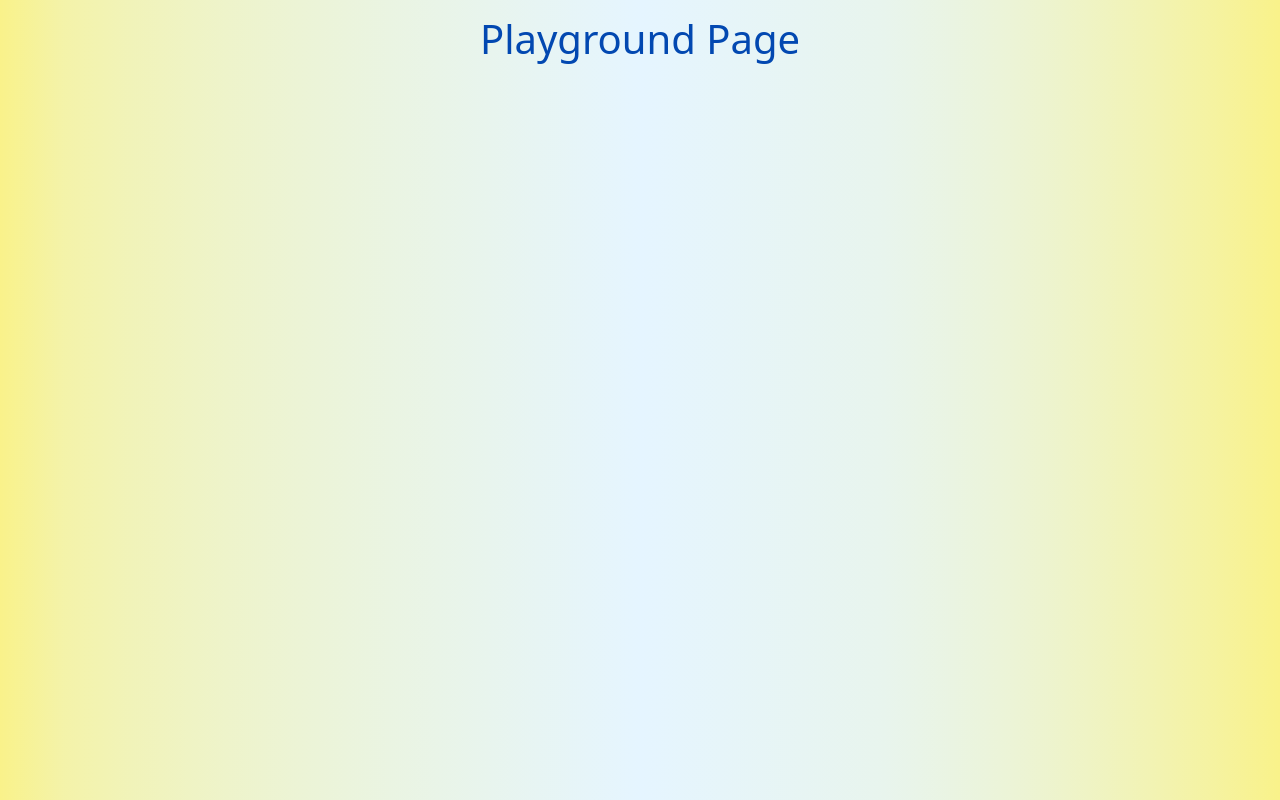
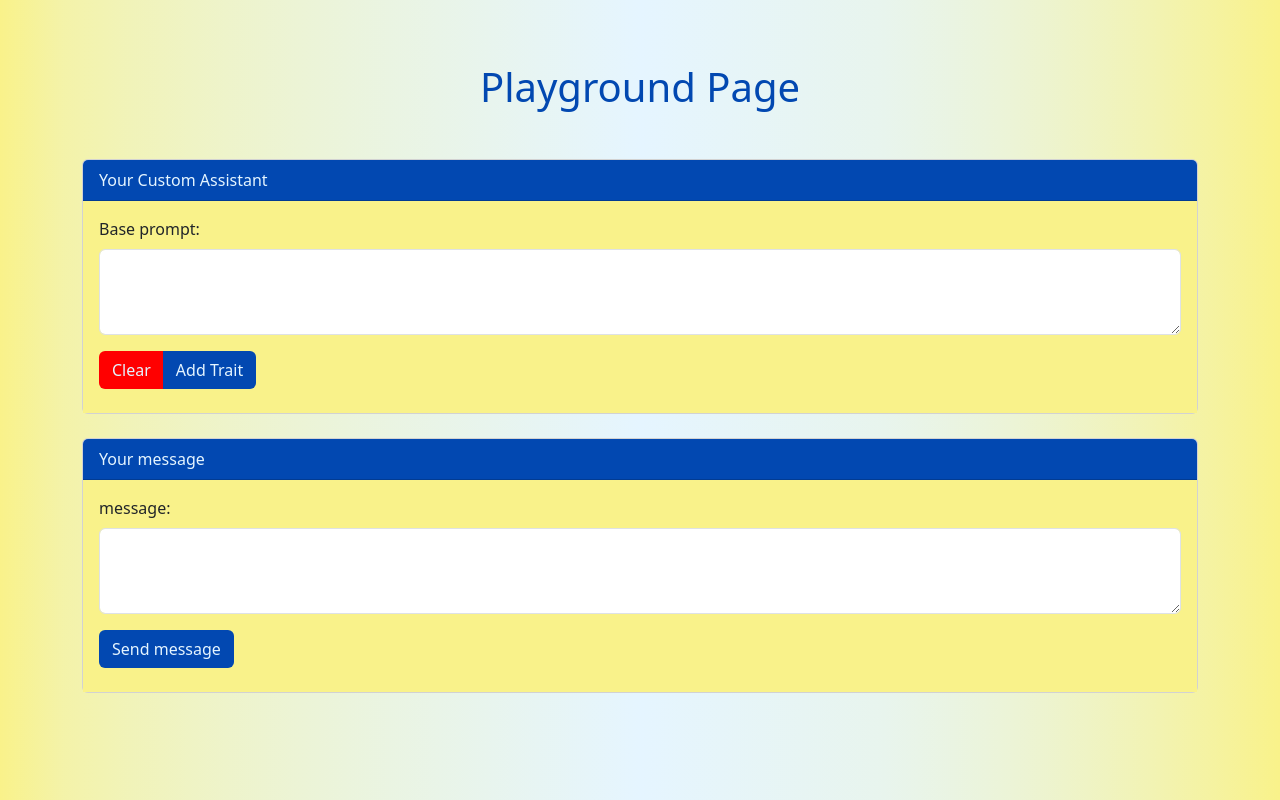
Before and after one commit to antoniobruchidev/mp3-custom-ai-fix, a Flask app: page /playground in a window 1280 px wide. Shown: the part 57-857 px from the top of the page. Run offline with Flask 3, Linux system fonts and the light colour scheme; some libraries are stand-ins or nearby versions.

Commit message:
Feat: add playground
In template created two containers, one for the chatbot settings, the other for message and answer. Plus a modal to add traits to the assistant base prompt.
In javascript the methods to manage the buttons with popover for the active traits, to set a trait as active, to clear the traits and to invoke the chatbot.
In inference.py modified the methods so when in the future we will have chat_histories it will be compatible giving preference to chat histories.
In routes changed the chat route so it interacts with both the chat method from inference and playground.js

```diff
--- a/custom_assistant/inference.py
+++ b/custom_assistant/inference.py
@@ -9,10 +9,9 @@ unregistered_users_model = os.getenv("MODEL")
 # http://localhost:11434/v1/chat/completions in development
 url = os.getenv("OPENAI_COMPATIBLE_SERVER")
 
-chat_history = [
-    {
-      "role": "system", "content": """
-You are a made to measure AI.
+# setting a base system prompt to format later
+system_prompt = """
+{prompt}
 
 Below there is a list of character traits with assigned
 a number and the reason why. The number will be on a scale between 1 and 10 where 1 is the
@@ -21,28 +20,42 @@ You MUST answer accordingly to your character traits.
 You MUST NOT share your character traits scores with the user.
 You MUST NOT share your logic.
 
-Poet: 8
-You answer in rhymes
+{traits}
+"""
 
-Blunt: 8
-You tell the truth even if it hurts. You think it's important
 
-Banter: 10
-You love to tease people where it itches.
-"""
-    },
-    {
-      "role": "user", "content": """
-I'm a Juventus supporter, things are not going too well at the moment,
-what do you think?
-"""
-    },
-]
 
-def chat():
+def chat(prompt, message, traits=None, chat_history=None):
+    """Method to create
+
+    Args:
+        prompt (_type_): _description_
+        traits (_type_): _description_
+        message (_type_): _description_
+    """
+    if chat_history is None:
+        if prompt is not None and traits is not None:
+            messages = [
+                {
+                "role": "system", "content": system_prompt.format(
+                        prompt=prompt,
+                        traits=traits
+                    )
+                },
+                {
+                "role": "user", "content": message
+                },
+            ]
+        elif prompt is not None and traits is None:
+            message = [
+                {"role": "system", "content": prompt},
+                {"role": "user", "content": message},
+            ]
+    else:
+        messages = chat_history
     payload = {
         "model": unregistered_users_model,
-        "messages": chat_history,
+        "messages": messages,
         "max_tokens": 131000,
         "temperature": 1,
         "top_p": 0.8,
@@ -52,11 +65,7 @@ def chat():
     response = requests.request("POST", url, json=payload)
 
     ai_message = response.json()
-    print(f"""
-    Tokens:
-    - Prompt: {ai_message['usage']['prompt_tokens']}
-    - Completion: {ai_message['usage']['completion_tokens']}
-
-    Content:
-    {ai_message['choices'][0]['message']['content']}""")
-    return ai_message['choices'][0]['message']['content']
+    prompt_tokens = ai_message['usage']['prompt_tokens']
+    completion_tokens = ai_message['usage']['completion_tokens']
+    answer = ai_message['choices'][0]['message']['content']
+    return answer, prompt_tokens, completion_tokens
--- a/custom_assistant/routes.py
+++ b/custom_assistant/routes.py
@@ -40,9 +40,23 @@ def start_add() -> dict[str, object]:
     return {"result_id": result.id}
 
 
-@app.get("/chat")
-def bot_answer() -> dict[str, str]:
-    return {"message": chat()}
+@app.post("/chat")
+def bot_answer() -> dict:
+    """Method to invoke the chatbot
+
+    Returns:
+        dict: answer and tokens usage
+    """
+    prompt = request.form.get("base-prompt")
+    traits = request.form.get("traits")
+    message= request.form.get("message")
+    answer, prompt_tokens, comp_tokens = chat(prompt, message, traits)
+    return {
+        "status": 200,
+        "answer": answer,
+        "prompt_tokens": prompt_tokens,
+        "comp_tokens": comp_tokens
+        }
 
 
 @app.errorhandler(404)
--- /dev/null
+++ b/custom_assistant/static/js/playground.js
@@ -0,0 +1,116 @@
+const saveTraitButton = document.getElementById("save-trait")
+
+/**
+ * Method to create a button with the values of the trait in a popover
+ * @param {string} trait
+ * @param {integer} value
+ * @param {string} reasonWhy
+ * @returns
+ */
+const createButtonWithPopover = (trait, value, reasonWhy) => {
+    const button = document.createElement("button")
+    button.classList.add("btn", "btn-lg", "btn-trait")
+    button.setAttribute("data-bs-toggle", "popover")
+    button.setAttribute("data-bs-title", `${trait.toUpperCase()}: ${value}`)
+    button.setAttribute("data-bs-content", reasonWhy)
+    button.setAttribute("data-bs-placement", "bottom")
+    button.setAttribute("data-bs-custom-class", "btn-popover")
+    button.innerText = trait.toUpperCase()
+    return button
+}
+
+/**
+ * Method to enable the popovers present
+ */
+const updatePopovers = () => {
+    const popoverTriggerList = document.querySelectorAll('[data-bs-toggle="popover"]')
+    const popoverList = [...popoverTriggerList].map(popoverTriggerEl => new bootstrap.Popover(popoverTriggerEl))
+}
+
+/**
+ * Method to save a character trait from the given inputs
+ */
+const saveTrait = () => {
+    const trait = document.getElementById("trait")
+    const value = document.getElementById("value")
+    const reasonWhy = document.getElementById("reason-why")
+    const button = createButtonWithPopover(trait.value, value.value, reasonWhy.value)
+    const traitsContainer = document.getElementById("traits-container")
+    traitsContainer.appendChild(button)
+    updatePopovers()
+    trait.value = ""
+    value.value = 5
+    reasonWhy.value = ""
+    const closeTraitButton = document.getElementById("close-trait")
+    closeTraitButton.click()
+}
+
+// Event listener to save the trait
+saveTraitButton.addEventListener("click", saveTrait)
+
+/**
+ * Method to show the bot answer
+ * @param {string} answer
+ * @returns {string} the card to be shown as innerHtml
+ */
+const showAnswer = (answer) => {
+    return `
+<div class="card">
+    <div class="card-body" style="background-color: white;">
+        ${answer}
+    </div>
+</div>
+`
+}
+
+/**
+ * Method to clear the traits
+ */
+const clearTraits = () => {
+    const traitsContainer = document.getElementById("traits-container")
+    traitsContainer.innerHTML = ""
+}
+
+/**
+ * Method to call the chatbot
+ */
+const chat = async () => {
+    const base_prompt = document.getElementById("base-prompt")
+    let traitsPrompt = ""
+    const message = document.getElementById("message")
+    const traits = document.getElementsByClassName("btn-trait")
+    if (traits.length > 0) {
+        for (let i=0; i < traits.length; i++) {
+            console.log(traits[i])
+            let title = traits[i].getAttribute("data-bs-title")
+            let reasonWhy = traits[i].getAttribute("data-bs-content")
+            traitsPrompt += `${title} \n${reasonWhy}\n\n`
+        }
+    }
+    const url = window.location.pathname.replace("/playground", "/chat")
+    const formData = new FormData()
+    formData.append("base-prompt", base_prompt.value)
+    formData.append("traits", traitsPrompt)
+    formData.append("message", message.value)
+    const response = await fetch(url, {method:"POST", body: formData})
+    const data = await response.json()
+    if (data.status == 200) {
+        const chatContainer = document.getElementById("answer-container")
+        chatContainer.innerHTML = createAnswer(data.answer)
+        console.log(data.answer)
+        createToast(`prompt tokens: {${data.prompt_tokens} completion tokens: ${data.comp_tokens}}`)
+    }
+    else {
+        createToast(data.error)
+    }
+}
+
+const sendButton = document.getElementById("send-message")
+
+// add event listener to the send message button
+sendButton.addEventListener("click", chat)
+
+const clearTraitsButton = document.getElementById("clear")
+
+// add event listener to the clear traits button
+clearTraitsButton.addEventListener("click", clearTraits)
--- a/custom_assistant/templates/playground.html
+++ b/custom_assistant/templates/playground.html
@@ -1,7 +1,79 @@
 {% extends "base.html" %}
 {% block title %}Playground{% endblock %}
 {% block content %}
-<h1 class="text-center">
+<h1 class="text-center mt-5">
     Playground Page
 </h1>
+<div class="assistant-container mt-5">
+    <div class="card">
+        <div class="card-header">
+            Your Custom Assistant
+        </div>
+        <div class="card-body">
+            <div class="mb-3">
+                <label for="base-prompt" class="form-label">Base prompt:</label>
+                <textarea class="form-control" id="base-prompt" rows="3"></textarea>
+            </div>
+            <div class=" btn-group" role="group" aria-label="Add or clear traits">
+                <button id="clear" class="btn btn-discard" type="button">
+                    Clear
+                </button>
+                <button class="btn btn-add-trait" type="button" data-bs-toggle="modal" data-bs-target="#add-trait-modal">
+                    Add Trait
+                </button>
+            </div>
+            <div id="traits-container" class="mt-2">
+            </div>
+        </div>
+    </div>
+</div>
+
+<div class="chat-container mt-4">
+    <div class="card">
+        <div class="card-header">
+            Your message
+        </div>
+        <div class="card-body">
+            <div class="mb-3">
+                <label for="message" class="form-label">message:</label>
+                <textarea class="form-control" id="message" rows="3"></textarea>
+            </div>
+            <button id="send-message" class="btn btn-add-trait" type="button">
+                Send message
+            </button>
+                <div id="answer-container" class="mt-2">
+            </div>
+        </div>
+    </div>
+</div>
+
+<div class="modal fade" id="add-trait-modal" tabindex="-1">
+    <div class="modal-dialog">
+        <div class="modal-content">
+            <div class="modal-header">
+                <h5 class="modal-title">Add trait</h5>
+                <button type="button" class="btn-close btn-close-white" data-bs-dismiss="modal" aria-label="Close"></button>
+            </div>
+            <div class="modal-body">
+                <label for="trait">Trait</label>
+                <input type="str" class="form-control" id="trait" placeholder="Example: blunt">
+
+                <label for="value" class="form-label">Value</label>
+                <input type="range" class="form-range" min="1" max="10" id="value">
+
+                <textarea class="form-control" placeholder="Reason why..." id="reason-why" style="height: 100px"></textarea>
+
+            </div>
+            <div class="modal-footer">
+                <button id="close-trait" type="button" class="btn btn-discard" data-bs-dismiss="modal">Close</button>
+                <button id="save-trait" type="button" class="btn btn-add-trait">Save changes</button>
+            </div>
+        </div>
+    </div>
+  </div>
+
 {% endblock %}
+
+{% block postloadjs %}
+<script src="{{ url_for('static', filename="js/playground.js")}}"></script>
+{% endblock %}
```
